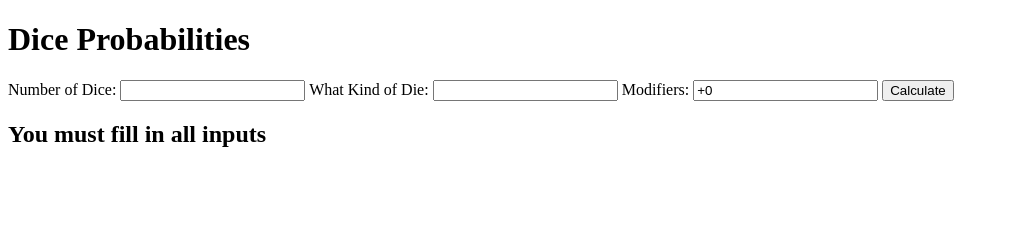
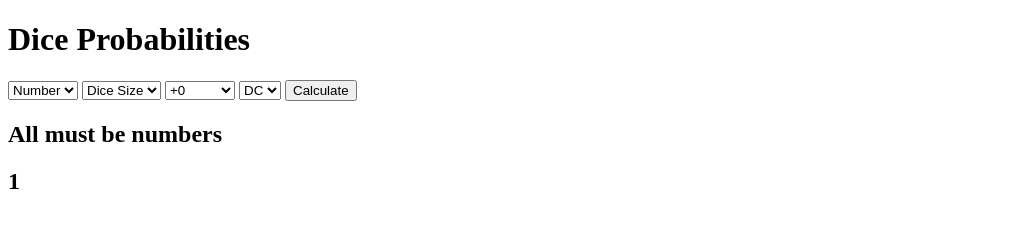
Before and after one commit to ryanascherr/probabilities, a plain HTML site: page index.html in a window 1280 px wide. Both pictures are taken after a click on the button "Calculate". Shown: the whole page, without its empty margins (0-1009 px from the left). Drawn offline with nearby package versions, Linux system fonts and the light colour scheme.

Commit message:
Changed inputs to selects.

```diff
--- a/index.html
+++ b/index.html
@@ -12,12 +12,55 @@
         <h1>Dice Probabilities</h1>
     </header>
     <main>
-        <span>Number of Dice:</span>
-        <input type="text" class="number">
-        <span>What Kind of Die:</span>
-        <input type="text" class="size">
-        <span>Modifiers:</span>
-        <input type="text" class="mod">
+        <select class="number">
+            <option value="Number of Dice">Number</option>
+            <option value="1">1</option>
+            <option value="2">2</option>
+            <option value="3">3</option>
+            <option value="4">4</option>
+            <option value="5">5</option>
+            <option value="6">6</option>
+            <option value="7">7</option>
+            <option value="8">8</option>
+            <option value="9">9</option>
+            <option value="10">10</option>
+        </select>
+        <select class="size">
+            <option value="Number of Dice">Dice Size</option>
+            <option value="2">d2</option>
+            <option value="4">d4</option>
+            <option value="6">d6</option>
+            <option value="8">d8</option>
+            <option value="10">d10</option>
+            <option value="12">d12</option>
+            <option value="20">d20</option>
+            <option value="100">d100</option>
+        </select>
+        <select class="mod">
+            <option value="Modifier">Modifier</option>
+            <option value="-3">-3</option>
+            <option value="-2">-2</option>
+            <option value="-1">-1</option>
+            <option value="+0">+0</option>
+            <option value="+1">+1</option>
+            <option value="+2">+2</option>
+            <option value="+3">+3</option>
+            <option value="+4">+4</option>
+            <option value="5">+5</option>
+        </select>
+        <select class="dc">
+            <option value="Number of Dice">DC</option>
+            <option value="1">1</option>
+            <option value="2">2</option>
+            <option value="3">3</option>
+            <option value="4">4</option>
+            <option value="5">5</option>
+            <option value="6">6</option>
+            <option value="7">7</option>
+            <option value="8">8</option>
+            <option value="9">9</option>
+            <option value="10">10</option>
+        </select>
         <button class="calculate">Calculate</button>
         <h2 class="error-message"></h2>
         <h2 class="result"></h2>
--- a/script.js
+++ b/script.js
@@ -1,22 +1,31 @@
+let number = '';
+let dice = '';
+let mod = '';
+let dc = '';
+
 $(".mod").val("+0");
 
 $(".calculate").click(function() {
-    let number = $(".number").val();
-    let dice = $(".size").val();
-    let mod = $(".mod").val();
+    number = $(".number").val();
+    dice = $(".size").val();
+    mod = $(".mod").val();
+    dc = $(".dc").val();
 
-    if (!number || !dice || !mod) {
-        $(".error-message").html("You must fill in all inputs");
-        $(".result").html("");
-        return;
-    };
+    handleErrorMessage();
+
+    handleCalculation();
+
+});
+
+function handleErrorMessage() {
     if (isNaN(number) || isNaN(dice) || isNaN(mod)) {
         $(".error-message").html("All must be numbers");
         $(".result").html("");
         return;
     }
+    $(".error-message").html("");
+}
 
-    $(".error-message").html("");
-
+function handleCalculation() {
     $(".result").html(Math.floor(Math.random() * 10 + 1));
-});
+}
```
